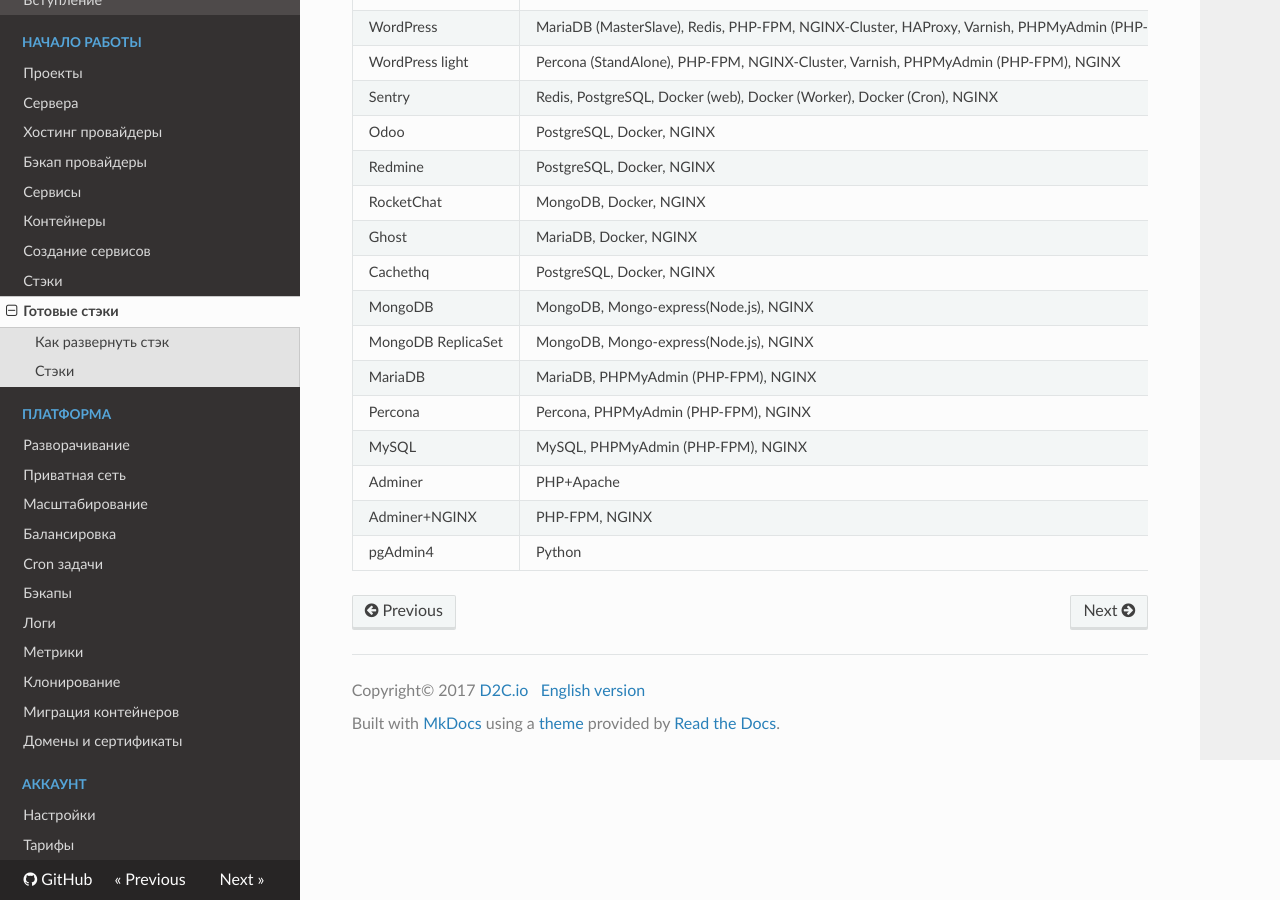
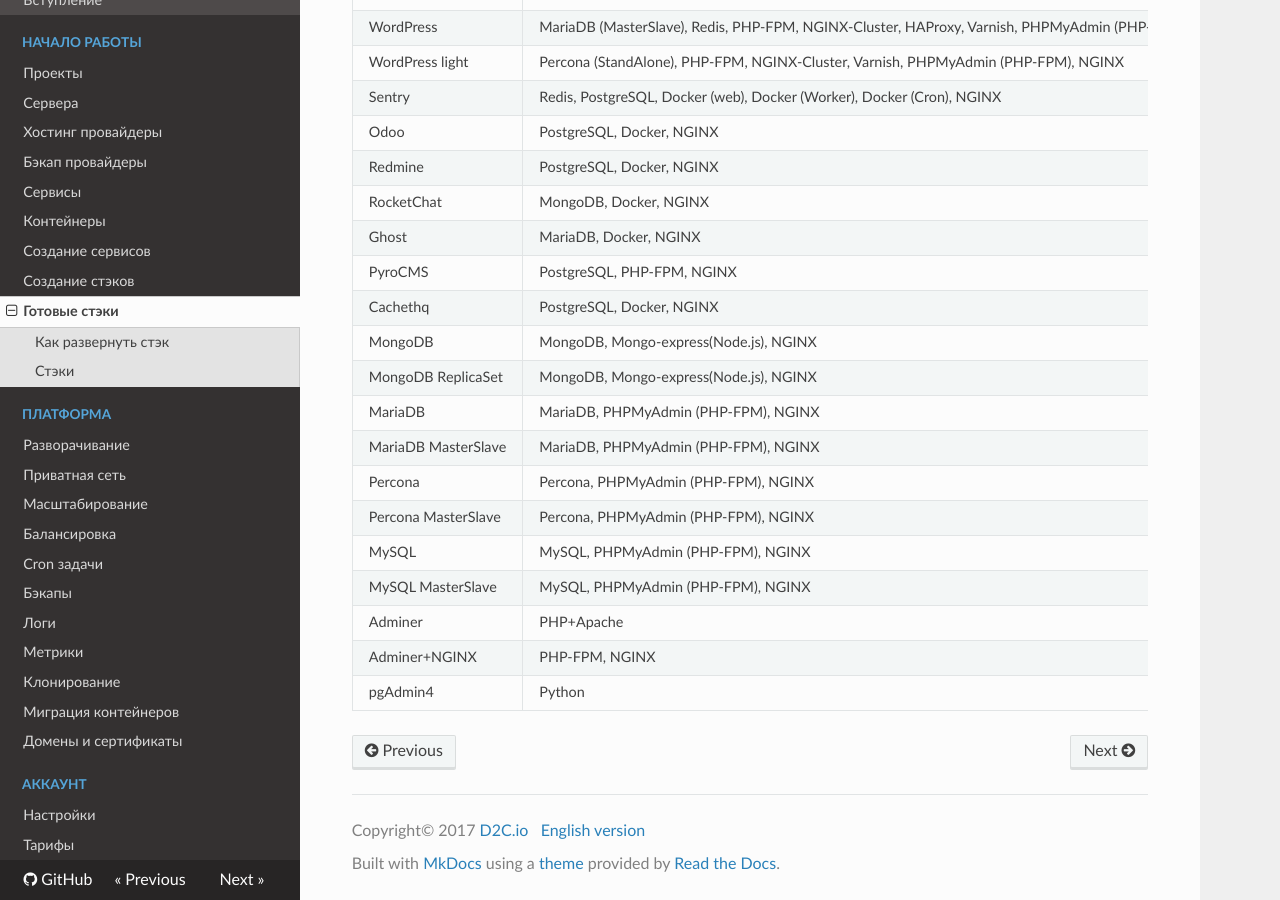
Before and after one commit to d2cio/docs-ru, an MkDocs documentation site: the page built from docs/getting-started/stack-hub.md, in a window 1280 px wide and 900 px high, scrolled down 571 px. Built offline with MkDocs 1.6.1, drawn with Linux system fonts in a browser that asks for light colours; nearby versions of some CDN libraries; old or Windows-style settings are respelled for this version of MkDocs.

Commit message:
added new stacks to stackhub

```diff
--- a/docs/getting-started/stack-hub.md
+++ b/docs/getting-started/stack-hub.md
@@ -23,12 +23,16 @@
 | Redmine     | PostgreSQL, Docker, NGINX  |  1 сервер, 3 контейнера | [GitHub](https://github.com/d2cio/redmine-stack) \| [Развернуть](https://panel.d2c.io/?import=https://github.com/d2cio/redmine-stack/archive/master.zip)
 | RocketChat     | MongoDB, Docker, NGINX  |  1 сервер, 3 контейнера | [GitHub](https://github.com/d2cio/rocketchat-stack) \| [Развернуть](https://panel.d2c.io/?import=https://github.com/d2cio/rocketchat-stack/archive/master.zip)
 | Ghost      | MariaDB, Docker, NGINX  |  1 сервер, 3 контейнера | [GitHub](https://github.com/d2cio/ghost-stack) \| [Развернуть](https://panel.d2c.io/?import=https://github.com/d2cio/ghost-stack/archive/master.zip)
+| PyroCMS      | PostgreSQL, PHP-FPM, NGINX  |  1 сервер, 3 контейнера | [GitHub](https://github.com/d2cio/pyrocms-stack) \| [Развернуть](https://panel.d2c.io/?import=https://github.com/d2cio/pyrocms-stack/archive/master.zip)
 | Cachethq   | PostgreSQL, Docker, NGINX  |  1 сервер, 3 контейнера | [GitHub](https://github.com/d2cio/cachethq-stack) \| [Развернуть](https://panel.d2c.io/?import=https://github.com/d2cio/cachethq-stack/archive/master.zip)
 | MongoDB   | MongoDB, Mongo-express(Node.js), NGINX  |  1 сервер, 3 контейнера | [GitHub](https://github.com/d2cio/mongodb-stack) \| [Развернуть](https://panel.d2c.io/?import=https://github.com/d2cio/mongodb-stack/archive/master.zip)
 | MongoDB ReplicaSet  | MongoDB, Mongo-express(Node.js), NGINX  | 3 сервера, 5 контейнеров  | [GitHub](https://github.com/d2cio/mongodb-replicaset-stack) \| [Развернуть](https://panel.d2c.io/?import=https://github.com/d2cio/mongodb-replicaset-stack/archive/master.zip) |
 | MariaDB   | MariaDB, PHPMyAdmin (PHP-FPM), NGINX  |  1 сервер, 3 контейнера | [GitHub](https://github.com/d2cio/mariadb-stack) \| [Развернуть](https://panel.d2c.io/?import=https://github.com/d2cio/mariadb-stack/archive/master.zip)
+| MariaDB MasterSlave   | MariaDB, PHPMyAdmin (PHP-FPM), NGINX  |  2 сервера, 4 контейнера | [GitHub](https://github.com/d2cio/mariadb-masterslave-stack) \| [Развернуть](https://panel.d2c.io/?import=https://github.com/d2cio/mariadb-masterslave-stack/archive/master.zip)
 | Percona   | Percona, PHPMyAdmin (PHP-FPM), NGINX  |  1 сервер, 3 контейнера | [GitHub](https://github.com/d2cio/percona-stack) \| [Развернуть](https://panel.d2c.io/?import=https://github.com/d2cio/percona-stack/archive/master.zip)
+| Percona MasterSlave  | Percona, PHPMyAdmin (PHP-FPM), NGINX  |  2 сервера, 4 контейнера | [GitHub](https://github.com/d2cio/percona-masterslave-stack) \| [Развернуть](https://panel.d2c.io/?import=https://github.com/d2cio/percona-masterslave-stack/archive/master.zip)
 | MySQL   | MySQL, PHPMyAdmin (PHP-FPM), NGINX  |  1 сервер, 3 контейнера | [GitHub](https://github.com/d2cio/mysql-stack) \| [Развернуть](https://panel.d2c.io/?import=https://github.com/d2cio/mysql-stack/archive/master.zip)
+| MySQL MasterSlave    | MySQL, PHPMyAdmin (PHP-FPM), NGINX  |  2 сервера, 4 контейнера | [GitHub](https://github.com/d2cio/mysql-masterslave-stack) \| [Развернуть](https://panel.d2c.io/?import=https://github.com/d2cio/mysql-masterslave-stack/archive/master.zip)
 | Adminer   | PHP+Apache  |  1 сервер, 1 контейнер | [GitHub](https://github.com/d2cio/adminer-stack) \| [Развернуть](https://panel.d2c.io/?import=https://github.com/d2cio/adminer-stack/archive/master.zip)
 | Adminer+NGINX   | PHP-FPM, NGINX  |  1 сервер, 2 контейнера | [GitHub](https://github.com/d2cio/adminer-nginx-stack) \| [Развернуть](https://panel.d2c.io/?import=https://github.com/d2cio/adminer-nginx-stack/archive/master.zip)
 | pgAdmin4  | Python  | 1 сервер, 1 контейнер  | [GitHub](https://github.com/d2cio/pgAdmin-stack) \| [Развернуть](https://panel.d2c.io/?import=https://github.com/d2cio/pgAdmin-stack/archive/master.zip) |
--- a/mkdocs.yml
+++ b/mkdocs.yml
@@ -16,7 +16,7 @@ pages:
   - 'Сервисы': 'getting-started/services.md'
   - 'Контейнеры': 'getting-started/containers.md'
   - 'Создание сервисов': 'getting-started/creating-services.md'
-  - 'Стэки': 'getting-started/stacks.md'
+  - 'Создание стэков': 'getting-started/stacks.md'
   - 'Готовые стэки': 'getting-started/stack-hub.md'
 #  - 'Application services':
 #    - 'Node.js': 'getting-started/app-services/nodejs.md'
```
